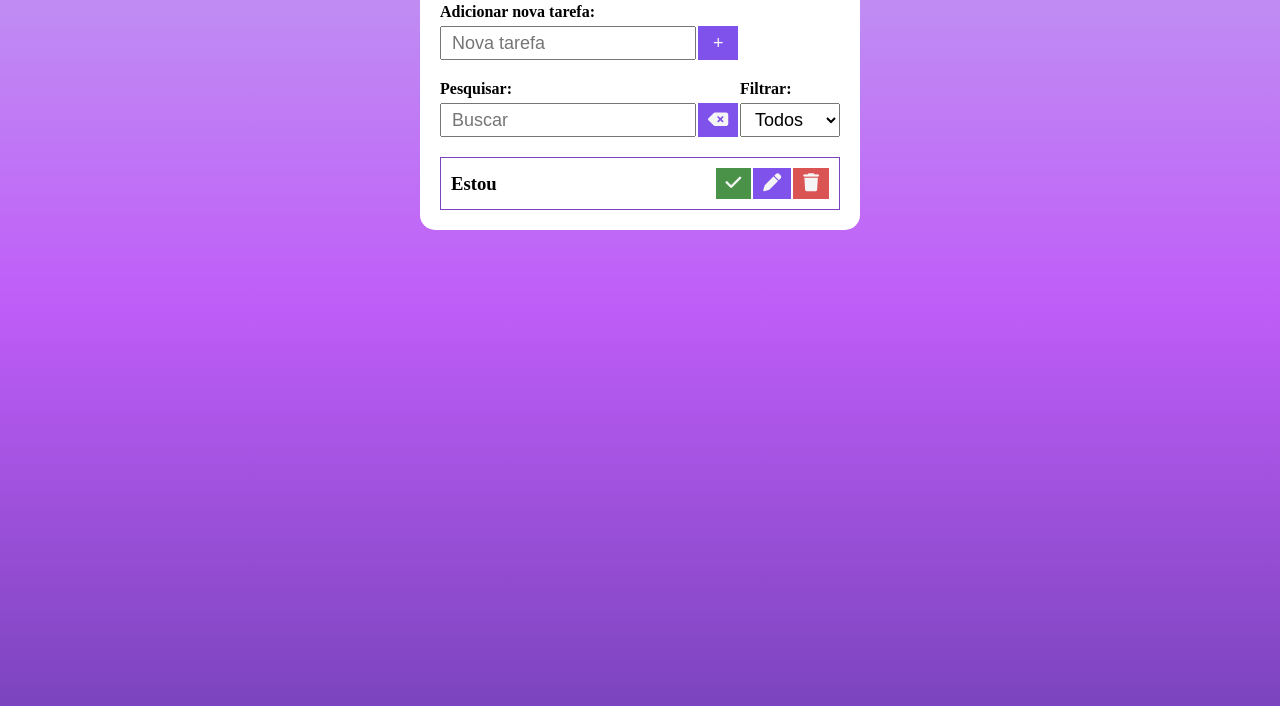
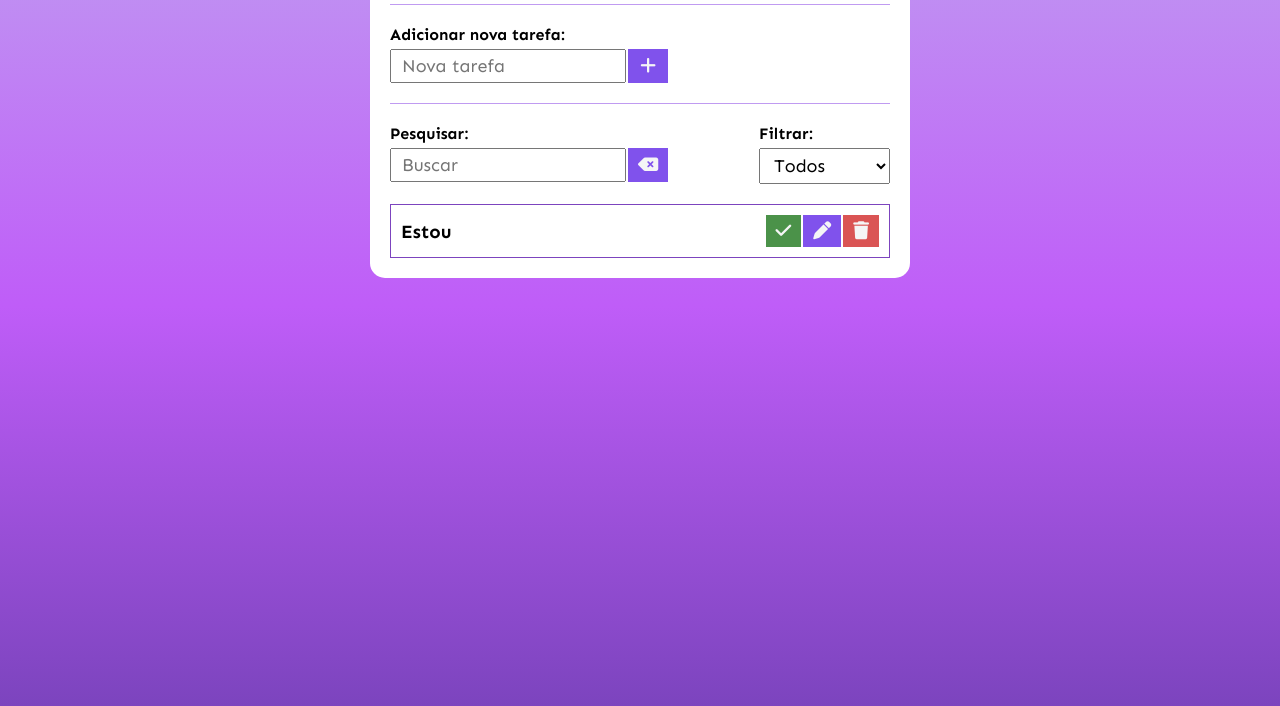
Before and after one commit to carloseduardo004/Lista_de_Tarefas, a plain HTML site: page index.html in a window 1280 px wide. Shown: the part 94-800 px from the top of the page. Drawn offline with Linux system fonts and the light colour scheme; a web font is replaced by a local one.

Commit message:
Estilo finalizado

```diff
--- a/css/style.css
+++ b/css/style.css
@@ -1,8 +1,10 @@
+@import url('https://fonts.googleapis.com/css2?family=Playfair&family=Sen:wght@400;700;800&display=swap');
+
 *{
     padding: 0;
     margin: 0;
+    font-family: 'sen', sans-serif;
 }
-
 
 body{
     display: flex;
@@ -21,9 +23,9 @@ body{
 .container{
     background-color: #fff;
     padding: 20px 20px 20px 20px;
-    margin: 20px 0px 20px 0px;
+    margin: 20px 20px 20px 20px;
     border-radius: 15px;
-    width: 400px;
+    width: 500px;
 }
 
 input{
@@ -38,8 +40,13 @@ button{
     background-color: #8052ec;
     color: #f5f5f6;
     border: none;
+    cursor: pointer;
 }
-
+.tarefa-form{
+    border-top:solid 1px #c09bf1;
+    border-bottom:solid 1px #c09bf1;
+    padding: 20px 0 20px 0;
+}
 div.form{
     display: flex;
     align-items: stretch;
@@ -90,6 +97,15 @@ select{
 .remove-tarefa{
     background-color: #da5454;
 }
+.finish-tarefa:hover{
+    background-color: #357533;
+}
+.edit-tarefa:hover{
+    background-color: #6026e9;
+}
+.remove-tarefa:hover{
+    background-color: #c23636;
+}
 .tarefa h3{
     margin-right: 10px;
     flex-basis: 80%;
--- a/index.html
+++ b/index.html
@@ -20,7 +20,7 @@
             <div class="form">
                 <input type="text" id="tarefa-input" placeholder="Nova tarefa">
                 <button type="submit">
-                    <i class="fa-thin fa-plus"></i>
+                    <i class="fa-solid fa-plus"></i>
                 </button>
             </div>
         </form>
@@ -53,7 +53,7 @@
                 <select class="select" id="filter-select">
                     <option value="todos">Todos</option>
                     <option value="feitas">Feitas</option>
-                    <option value="a fazer">A fazer</option>
+                    <option value="a fazer">Pendentes</option>
                 </select>
             </div>
         </div>
```
